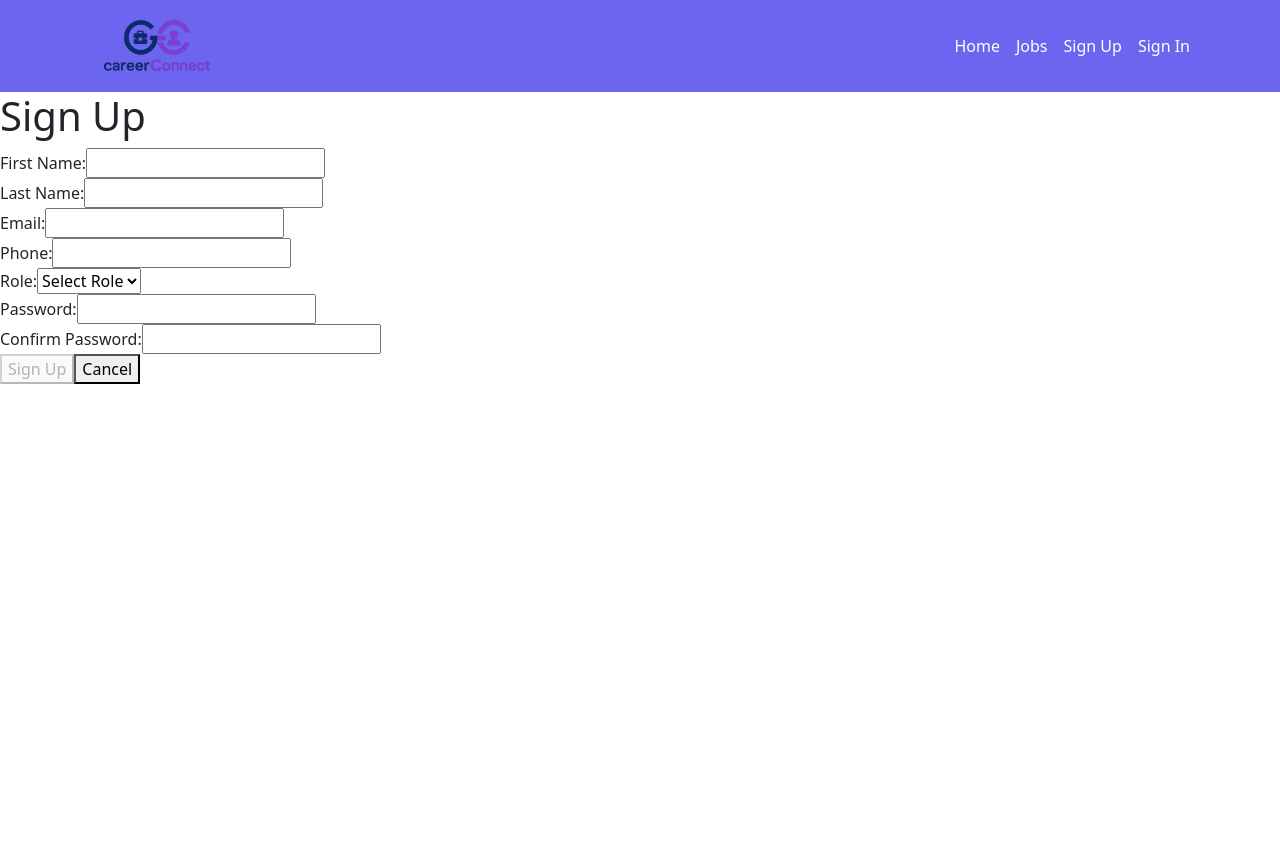
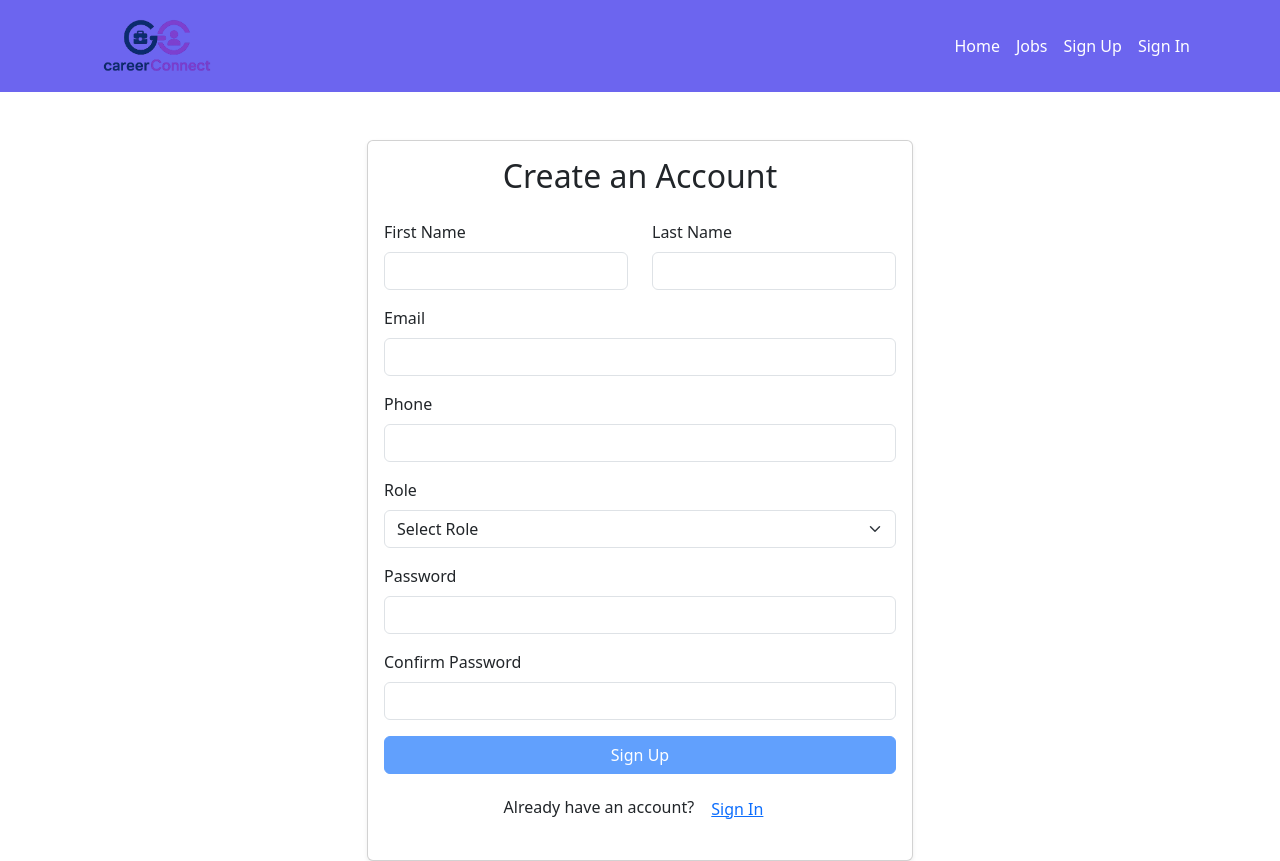
Before and after one commit to NadiaAlgallaf/project-frontend, a React (Vite) app: page /sign-up in a window 1280 px wide. Before the commit the page ends 800 px from the top, so only its background shows below. Built offline with nearby package versions, Linux system fonts and the light colour scheme; no server answers.

Commit message:
add styling for sign up

```diff
--- a/src/pages/SignupPage.jsx
+++ b/src/pages/SignupPage.jsx
@@ -1,23 +1,23 @@
-import { useState } from "react";
-import { useNavigate } from "react-router";
-import { signUp } from "../services/authService";
+import { useState } from 'react'
+import { useNavigate } from 'react-router'
+import { signUp } from '../services/authService'
 
 function Signup() {
-  const navigate = useNavigate();
+  const navigate = useNavigate()
 
-  const [error, setError] = useState("");
-  const [submitting, setSubmitting] = useState(false);
+  const [error, setError] = useState('')
+  const [submitting, setSubmitting] = useState(false)
 
   const [formData, setFormData] = useState({
-    firstName: "",
-    lastName: "",
-    email: "",
-    password: "",
-    passwordConf: "",
-    role: "",
-    phone: "",
-    companyLogo: ""
-  });
+    firstName: '',
+    lastName: '',
+    email: '',
+    password: '',
+    passwordConf: '',
+    role: '',
+    phone: '',
+    companyLogo: ''
+  })
 
   const {
     firstName,
@@ -28,49 +28,49 @@ function Signup() {
     role,
     phone,
     companyLogo
-  } = formData;
+  } = formData
 
   function handleChange(event) {
-    setError("");
+    setError('')
 
     setFormData({
       ...formData,
-      [event.target.name]: event.target.value,
-    });
+      [event.target.name]: event.target.value
+    })
   }
 
   async function handleSubmit(event) {
-    event.preventDefault();
+    event.preventDefault()
 
     if (password !== passwordConf) {
-      setError("Passwords do not match.");
-      return;
+      setError('Passwords do not match.')
+      return
     }
 
-    if (role === "Employer" && !companyLogo){
-      setError("Company logo URL is required for Employers.")
+    if (role === 'Employer' && !companyLogo) {
+      setError('Company logo URL is required for Employers.')
       return
     }
 
     try {
-      setSubmitting(true);
+      setSubmitting(true)
 
       // Don't send passwordConf to the backend
-      const { passwordConf, ...signupData } = formData;
+      const { passwordConf, ...signupData } = formData
 
-      await signUp(signupData);
+      await signUp(signupData)
 
       // Signup successful → go to Sign In
-      navigate("/sign-in");
+      navigate('/sign-in')
     } catch (err) {
-      console.log("Sign up error:", err);
+      console.log('Sign up error:', err)
 
       setError(
         err?.response?.data?.message ||
-          "Unable to create account. Please try again."
-      );
+          'Unable to create account. Please try again.'
+      )
 
-      setSubmitting(false);
+      setSubmitting(false)
     }
   }
 
@@ -83,28 +83,36 @@ function Signup() {
       passwordConf &&
       role &&
       password === passwordConf
-    );
+    )
 
-if (basicFieldsInvalid){
+    if (basicFieldsInvalid) {
       return true
     }
 
-if ( role === "Employer" && !companyLogo){
-  return true;
+    if (role === 'Employer' && !companyLogo) {
+      return true
     }
     return false
   }
   return (
-    <main>
-      <h1>Sign Up</h1>
+    <main className="container mt-5">
+      <div className="row justify-content-center">
+        <div className="col-md-6">
+          <div className="card shadow-sm">
+            <div className="card-body">
+              <h2 className="text-center mb-4">Create an Account</h2>
 
-      {error && <p className="error">{error}</p>}
+              {error && <div className="alert alert-danger">{error}</div>}
 
               <form onSubmit={handleSubmit}>
-        <div>
-          <label htmlFor="firstName">First Name: </label>
+                <div className="row">
+                  <div className="col-md-6 mb-3">
+                    <label className="form-label" htmlFor="firstName">
+                      First Name
+                    </label>
 
                     <input
+                      className="form-control"
                       type="text"
                       id="firstName"
                       name="firstName"
@@ -114,10 +122,13 @@ return false
                     />
                   </div>
 
-        <div>
-          <label htmlFor="lastName">Last Name: </label>
+                  <div className="col-md-6 mb-3">
+                    <label className="form-label" htmlFor="lastName">
+                      Last Name
+                    </label>
 
                     <input
+                      className="form-control"
                       type="text"
                       id="lastName"
                       name="lastName"
@@ -126,11 +137,15 @@ return false
                       required
                     />
                   </div>
+                </div>
 
-        <div>
-          <label htmlFor="email">Email: </label>
+                <div className="mb-3">
+                  <label className="form-label" htmlFor="email">
+                    Email
+                  </label>
 
                   <input
+                    className="form-control"
                     type="email"
                     id="email"
                     name="email"
@@ -140,10 +155,13 @@ return false
                   />
                 </div>
 
-        <div>
-          <label htmlFor="phone">Phone: </label>
+                <div className="mb-3">
+                  <label className="form-label" htmlFor="phone">
+                    Phone
+                  </label>
 
                   <input
+                    className="form-control"
                     type="text"
                     id="phone"
                     name="phone"
@@ -152,10 +170,13 @@ return false
                   />
                 </div>
 
-        <div>
-          <label htmlFor="role">Role: </label>
+                <div className="mb-3">
+                  <label className="form-label" htmlFor="role">
+                    Role
+                  </label>
 
                   <select
+                    className="form-select"
                     id="role"
                     name="role"
                     value={role}
@@ -168,11 +189,15 @@ return false
                   </select>
                 </div>
 
-        {role === "Employer" && (
-          <div>
-            <label htmlFor="companyLogo">Company Logo URL : </label>
+                {role === 'Employer' && (
+                  <div className="mb-3">
+                    <label className="form-label" htmlFor="companyLogo">
+                      Company Logo URL
+                    </label>
 
-            <input type="url"
+                    <input
+                      className="form-control"
+                      type="url"
                       id="companyLogo"
                       name="companyLogo"
                       value={companyLogo}
@@ -183,10 +208,13 @@ return false
                   </div>
                 )}
 
-        <div>
-          <label htmlFor="password">Password:</label>
+                <div className="mb-3">
+                  <label className="form-label" htmlFor="password">
+                    Password
+                  </label>
 
                   <input
+                    className="form-control"
                     type="password"
                     id="password"
                     name="password"
@@ -196,10 +224,13 @@ return false
                   />
                 </div>
 
-        <div>
-          <label htmlFor="confirm">Confirm Password:</label>
+                <div className="mb-3">
+                  <label className="form-label" htmlFor="confirm">
+                    Confirm Password
+                  </label>
 
                   <input
+                    className="form-control"
                     type="password"
                     id="confirm"
                     name="passwordConf"
@@ -209,24 +240,31 @@ return false
                   />
                 </div>
 
-        <div>
                 <button
+                  className="btn btn-primary w-100"
                   type="submit"
                   disabled={isFormInvalid() || submitting}
                 >
-            {submitting ? "Signing up..." : "Sign Up"}
+                  {submitting ? 'Signing up...' : 'Sign Up'}
                 </button>
 
+                <p className="text-center mt-3">
+                  Already have an account?{' '}
                   <button
                     type="button"
-            onClick={() => navigate("/")}
+                    className="btn btn-link"
+                    onClick={() => navigate('/sign-in')}
                   >
-            Cancel
+                    Sign In
                   </button>
+                </p>
+              </form>
             </div>
-      </form>
+          </div>
+        </div>
+      </div>
     </main>
-  );
+  )
 }
 
-export default Signup;
+export default Signup
```
Lines whose indentation alone changed are shown as unchanged.
